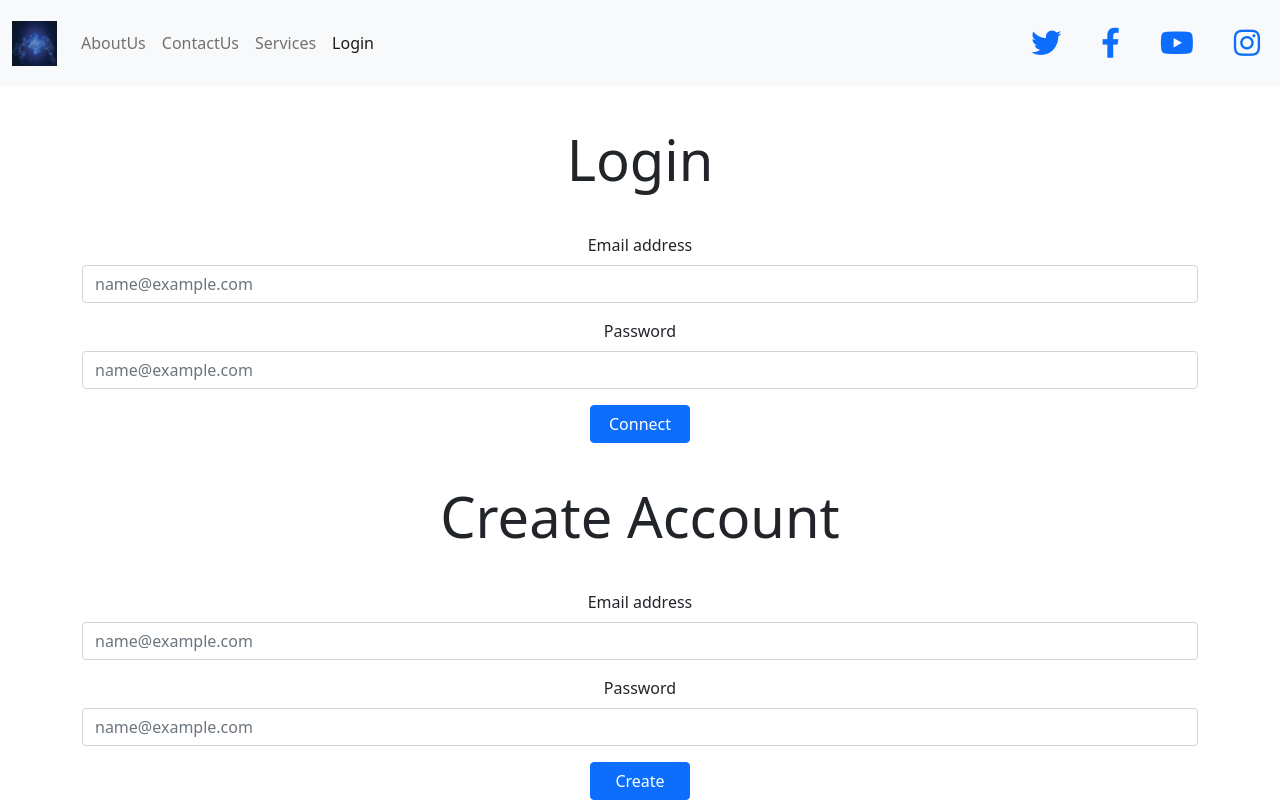
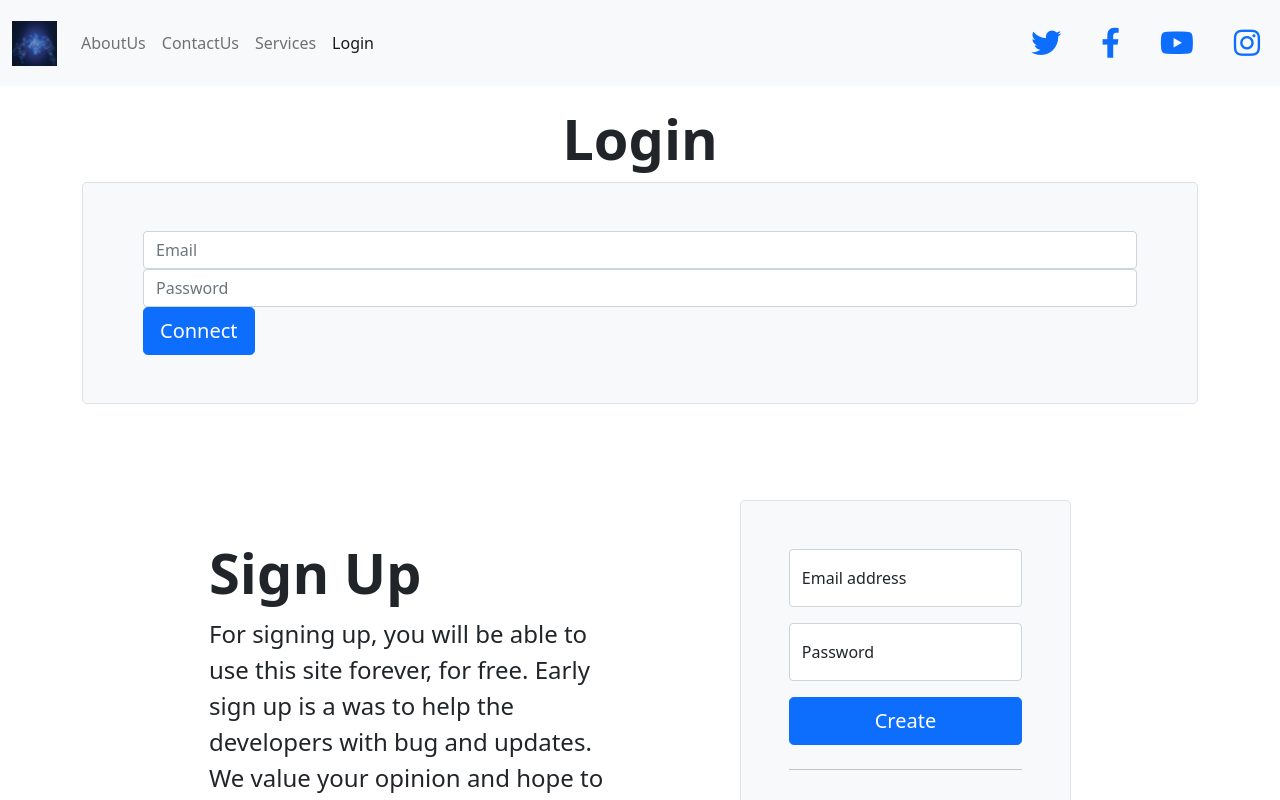
Before and after one commit to dagreatcode/GADZ, a React (Create React App) app in the folder client/: page /Login in a window 1280 px wide. Shown: the top 800 px of the page. Built offline with nearby package versions, Linux system fonts and the light colour scheme.

Commit message:
fixing the login and cleaned up the useEffects

```diff
--- a/client/src/containers/Admin/Agreements/Agreements.tsx
+++ b/client/src/containers/Admin/Agreements/Agreements.tsx
@@ -9,27 +9,35 @@ const Agreements = () => {
   const [agreeData, setData] = useState([]);
 
   useEffect(() => {
+    let letsClean = async () =>
       fetch("/api/agreement/view")
         .then((res) => res.json())
         .then((data) => {
-        console.log("Data is returned", data);
+          // console.log("Data is returned", data);
           //   setAgreement(true);
           setAgreement(true);
           setData(data);
           //   setData(data)
           //   console.log(data[0].date)
-      });
+        })
+        .catch((err) => err);
+    return () => {
+      letsClean();
+    };
     // setAgreement(true);
-  }, []);
+  }, [setAgreement]);
 
   useEffect(() => {
+    const letsClean = () => {
       if (localStorage.getItem("agree") === "true") {
         setAgreement(true);
-      console.log(true);
+        // console.log(true);
       } else {
         setAgreement(false);
-      console.log(false);
+        // console.log(false);
       }
+    };
+    return () => letsClean();
   }, []);
 
   const handleSubmit = (e: any) => {
@@ -39,17 +47,16 @@ const Agreements = () => {
     console.log("agreed");
   };
 
-  const handleID = (e:any )=>{
+  const handleID = (e: any) => {
     e.preventDefault();
-    console.log("Do Something")
+    console.log("Do Something");
     const id = e.target.value;
     // console.log(id)
     // axios.get(`/api/agreement/agreed/:${id}`)
     // fetch(`/api/agreement/agreed/${id}`)
-    window.location.href=`/agreed/${id}`;
+    window.location.href = `/agreed/${id}`;
     // window.location.href=`http://localhost:3000/agreed/${id}`;
-
-  }
+  };
 
   return agreement ? (
     <div className="container">
--- a/client/src/containers/Login/Login.tsx
+++ b/client/src/containers/Login/Login.tsx
@@ -1,40 +1,187 @@
-import React from 'react'
-import Button from 'react-bootstrap/Button'
+import React, { useState } from "react";
+// import AuthContext from "../../utils/ContextAPI/AuthContext";
+import axios from "axios";
+import { useNavigate } from "react-router-dom";
 
 const Login = () => {
+  // TODO: Fix the state, signin and login is twisted together somehow.
+  const [email, setEmail] = useState("");
+  const [password, setPassword] = useState("");
+  // const [email, setEmail] = useState("");
+  // const [password, setPassword] = useState("");
+  // const history = useHistory();
+  // const { setJwt } = useContext(AuthContext);
+  const navigate = useNavigate();
+
+  const handle2Submit = (e: any) => {
+    e.preventDefault();
+    // const email  = e.target.email;
+    // const password  = e.target.password;
+    axios
+      // FIXME: After creating an account, it pushes on local but it do not push to the home page/ login in Production
+      .post("/api/user/signUp", { email, password })
+      .then((response) => {
+        console.log(response.data);
+        // setJwt(response.data.data);
+        navigate("/user");
+        // history.push("/");
+        // window.location = "/home";
+        // this.props.history.push("/home");
+      })
+      .catch((err) => {
+        console.log(err);
+      });
+  };
+
+  const handleSubmit = (e: any) => {
+    e.preventDefault();
+    // const { email, password } = e.target;
+    axios
+      // TODO: change to /api/login
+      .post("/api/user/login", { email, password })
+      .then((response) => {
+        // setJwt(response.data.data);
+        console.log(response.data.data);
+        console.log(response.data);
+        console.log(response);
+        navigate("/user");
+        // history.push("/");
+        // window.location = "/home";
+        // this.props.history.push("/home");
+      })
+      .catch((err) => {
+        console.log(err);
+      });
+  };
+
   return (
-
-    <div className="container" style={{textAlign: "center"}}>
-    <div className="row jumbotron">
-      <form>
-      <div className="display-4" style={{padding: "40px"}}>Login</div>
-        <div className="mb-3">
-          <label htmlFor="exampleFormControlInput1" className="form-label">Email address</label>
-          <input type="email" className="form-control" id="exampleFormControlInput1" placeholder="name@example.com" />
+    <div className="container">
+      <div className="mt-4">
+        <h2 className="display-4 fw-bold lh-1 mb-3 text-center">Login</h2>
+      </div>
+      <form
+        onSubmit={handleSubmit}
+        className="p-4 p-md-5 border rounded-3 bg-light"
+      >
+        <div className="container">
+          <div className="row">
+            <div className="col-sm-12">
+              <input
+                id="email"
+                className="form-control"
+                type="text"
+                placeholder="Email"
+                name="email"
+                value={email}
+                onChange={(e) => {
+                  setEmail(e.target.value);
+                }}
+              />
+            </div>
+          </div>
+          <div className="row form-group">
+            <div className="col-sm-12">
+              <input
+                id="password"
+                className="form-control"
+                type="password"
+                placeholder="Password"
+                name="password"
+                value={password}
+                onChange={(e) => {
+                  setPassword(e.target.value);
+                }}
+              />
+            </div>
+          </div>
+          <button
+            className="w-10 btn btn-lg btn-primary"
+            type="submit"
+            //onClick={handleSubmit}
+          >
+            Connect
+          </button>
         </div>
-        <div className="mb-3">
-          <label htmlFor="exampleFormControlInput1" className="form-label">Password</label>
-          <input type="password" className="form-control" id="exampleFormControlInput1" placeholder="name@example.com" />
+      </form>
+      <div className="container">
+        <div className="container col-xl-10 col-xxl-8 px-4 py-5">
+          <div className="row align-items-center g-lg-5 py-5">
+            <div className="col-lg-7 text-center text-lg-start">
+              <h1 className="display-4 fw-bold lh-1 mb-3">Sign Up</h1>
+              <p className="col-lg-10 fs-4">
+                For signing up, you will be able to use this site forever, for
+                free. Early sign up is a was to help the developers with bug and
+                updates. We value your opinion and hope to bring great customer
+                service.
+              </p>
+            </div>
+            <div className="col-md-10 mx-auto col-lg-5">
+              <form
+                onSubmit={handle2Submit}
+                className="p-4 p-md-5 border rounded-3 bg-light"
+              >
+                <div className="form-floating mb-3">
+                  <input
+                    type="email"
+                    className="form-control"
+                    id="floatingInput"
+                    placeholder="name@example.com"
+                    data-nlok-ref-guid="45d30697-7fd3-457b-fb20-fd168951d258"
+                    control-id="ControlID-1"
+                    name="email"
+                    value={email}
+                    onChange={(e) => {
+                      setEmail(e.target.value);
+                    }}
+                  />
+                  <div id="norton-idsafe-field-styling-divId"></div>
+                  <label htmlFor="floatingInput">Email address</label>
+                </div>
+                <div className="form-floating mb-3">
+                  <input
+                    type="password"
+                    className="form-control"
+                    id="floatingPassword"
+                    placeholder="Password"
+                    data-nlok-ref-guid="133f212d-f672-4c6f-e332-4bc651dd15a2"
+                    control-id="ControlID-2"
+                    name="password"
+                    value={password}
+                    onChange={(e) => {
+                      setPassword(e.target.value);
+                    }}
+                  />
+                  <div id="norton-idsafe-field-styling-divId"></div>
+                  <label htmlFor="floatingPassword">Password</label>
+                </div>
+                {/* <div className="checkbox mb-3">
+                  <label>
+                    <input
+                      type="checkbox"
+                      value="remember-me"
+                      control-id="ControlID-3"
+                    />{" "}
+                    Remember me
+                  </label>
+                </div> */}
+                <button
+                  className="w-100 btn btn-lg btn-primary"
+                  type="submit"
+                  control-id="ControlID-4"
+                >
+                  Create
+                </button>
+                <hr className="my-4" />
+                <small className="text-muted">
+                  By clicking Sign up, you agree to the terms of use.
+                </small>
+              </form>
+            </div>
+          </div>
         </div>
-        <Button style={{width: "100px", margin: "auto"}}>Connect</Button>
-      </form>
-      </div>
-      <div className="row">
-        <form>
-        <div className="display-4" style={{padding: "40px"}}>Create Account</div>
-        <div className="mb-3">
-          <label htmlFor="exampleFormControlInput1" className="form-label">Email address</label>
-          <input type="email" className="form-control" id="exampleFormControlInput1" placeholder="name@example.com" />
-        </div>
-        <div className="mb-3">
-          <label htmlFor="exampleFormControlInput1" className="form-label">Password</label>
-          <input type="password" className="form-control" id="exampleFormControlInput1" placeholder="name@example.com" />
-        </div>
-        <Button style={{width: "100px", margin: "auto"}}>Create</Button>
-        </form>
       </div>
     </div>
-  )
-}
+  );
+};
 
-export default Login
+export default Login;
```
Also changed, not shown: client/src/containers/AboutUs/globalassetdispatching/DispatchAgreement/Agreement/PostForm.jsx (+10 -10 lines), client/src/containers/Admin/Agreements/Agreed/Agreed.jsx (+63 -34 lines), 1 other file (tests, documents, lock files or other folders). Lines whose indentation alone changed are shown as unchanged.
